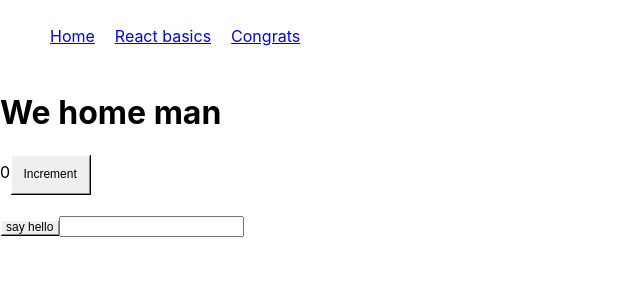
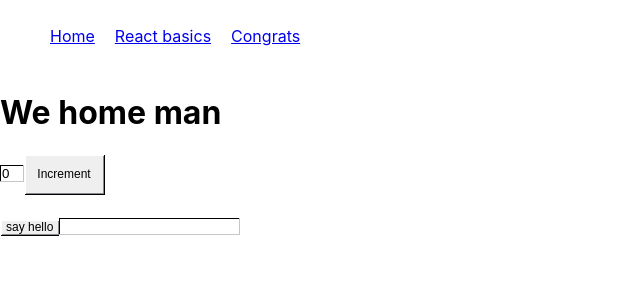
Before and after one commit to philippschwarzmueller/transcendence, a React (Create React App) app in the folder frontend/: page /home in a window 1280 px wide. Shown: the top 300 px of the page, without its empty margins (0-640 px from the left). Built offline with nearby package versions, Linux system fonts and the light colour scheme; no server answers.

Commit message:
add styled input component

```diff
--- /dev/null
+++ b/frontend/src/components/input/Input.tsx
@@ -0,0 +1,3 @@
+import { Input } from './style';
+
+export default Input;
--- /dev/null
+++ b/frontend/src/components/input/index.ts
@@ -0,0 +1 @@
+export { default } from './Input';
--- /dev/null
+++ b/frontend/src/components/input/style.ts
@@ -0,0 +1,31 @@
+import styled from 'styled-components';
+
+export const Input = styled.input`
+  outline: none;
+  border: none;
+  cursor: text;
+
+  padding: 3 3 5 3;
+
+  color: rgb(0, 0, 0);
+  background-color: rgb(255, 255, 255);
+
+  border-radius: 0;
+  border-top-width: 1;
+  border-top-style: 1;
+  border-top-color: borderDark;
+
+  border-right-width: 0;
+  border-bottom-width: 0;
+
+  border-left-width: 1;
+  border-left-style: 1;
+  border-left-color: borderDark;
+
+  box-shadow:
+    inset -1px -1px 0px 0px rgb(195, 199, 203),
+    inset 1px 1px 0px 0px rgb(0, 0, 0),
+    0.5px 0.5px 0px 0.5px rgb(255, 255, 255);
+
+  -webkit-appearance: none;
+`;
--- a/frontend/src/routes/Home.tsx
+++ b/frontend/src/routes/Home.tsx
@@ -1,6 +1,7 @@
 import React from "react";
 import { useState, useEffect } from "react";
 import Button from "../components/button";
+import Input from "../components/input";
 
 const Home: React.FC = () => {
   let [counter, setCounter] = useState(0);
@@ -15,7 +16,7 @@ const Home: React.FC = () => {
     <>
       <h1>We home man</h1>
       <div>
-        <span>{counter}</span>
+        <Input value={counter} disabled style={{width: "20px"}}></Input>
         <Button
           style={{ height: 40, width: 80 }}
           onClick={() => setCounter(counter + 1)}
@@ -24,12 +25,12 @@ const Home: React.FC = () => {
         </Button>
         <h1>{welcomeMessage}</h1>
         <Button onClick={() => window.alert("hello")}>say hello</Button>
-        <input
+        <Input
           value={name}
           onChange={(event: React.ChangeEvent<HTMLInputElement>) => {
             setName(event.target.value);
           }}
-        ></input>
+        ></Input>
       </div>
     </>
   );
```
